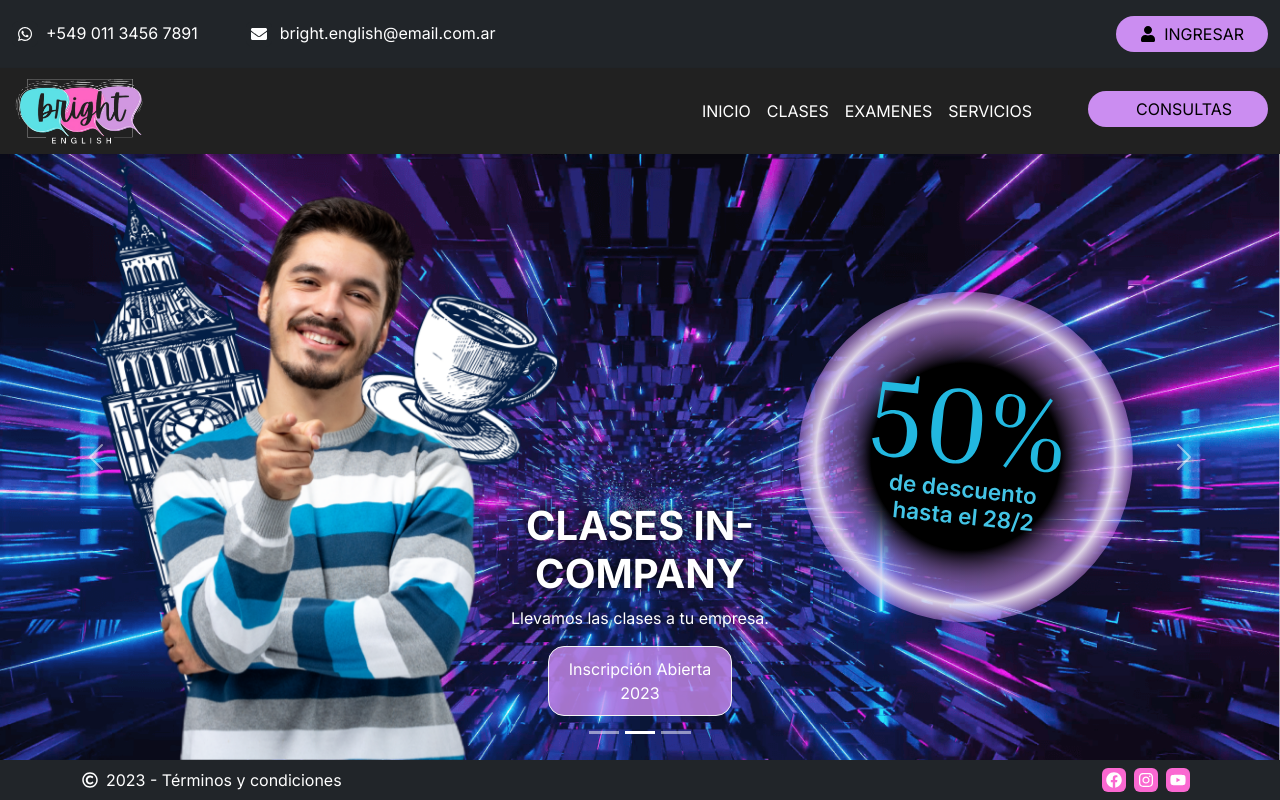
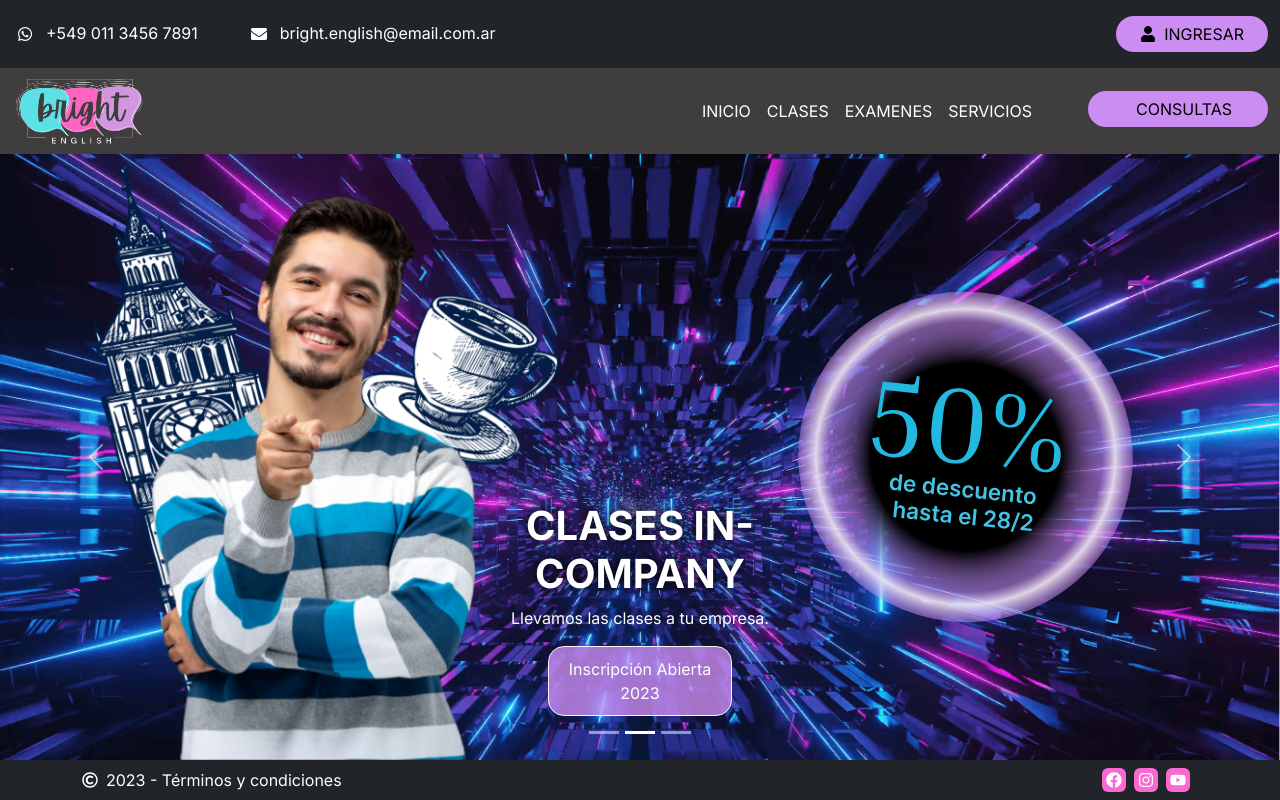
Before and after one commit to No-Country/C9-26-Java-React, a React (Vite) app in the folder frontend/: page / in a window 1280 px wide. Built offline with nearby package versions, Linux system fonts and the light colour scheme; no server answers.

Commit message:
condition to render button role admin

```diff
--- a/frontend/src/components/Header/Header.jsx
+++ b/frontend/src/components/Header/Header.jsx
@@ -23,7 +23,7 @@ import {
 } from '../../config/routes/paths';
 
 function Header() {
-    const { isAuthenticated } = useAuth();
+    const { isAuthenticated, role } = useAuth();
     const navigate = useNavigate();
     const dispatch = useDispatch();
     const location = useLocation();
@@ -59,6 +59,7 @@ function Header() {
                         <span className="text-white d-none d-md-block">bright.english@email.com.ar</span>
                     </div>
                     <div className="py-2 d-flex gap-2 ms-auto">
+                        {role !== 'ADMIN' && (
                             <Button
                                 style={{ maxWidth: '180px', background: '#CB8DF1', color: '#000', border: 'none' }}
                                 className="d-flex justify-content-center align-items-center text-uppercase rounded-5 px-4 w-4"
@@ -73,7 +74,7 @@ function Header() {
                                         <span className="d-none d-md-block">Ingresar</span>
                                     </>
                                 )}
-                        </Button>
+                            </Button>)}
                         {isAuthenticated && (
                             <OverlayTrigger
                                 placement={'bottom'}
@@ -96,7 +97,7 @@ function Header() {
             <Navbar
                 collapseOnSelect
                 expand="lg"
-                style={{ background: '#212121' }}
+                style={{ background: '#3F3D3D' }}
                 className="sticky-top shadow-sm">
                 <Container fluid className="d-flex">
                     <NavLink to={HOME}>
```
Lines whose indentation alone changed are shown as unchanged.
